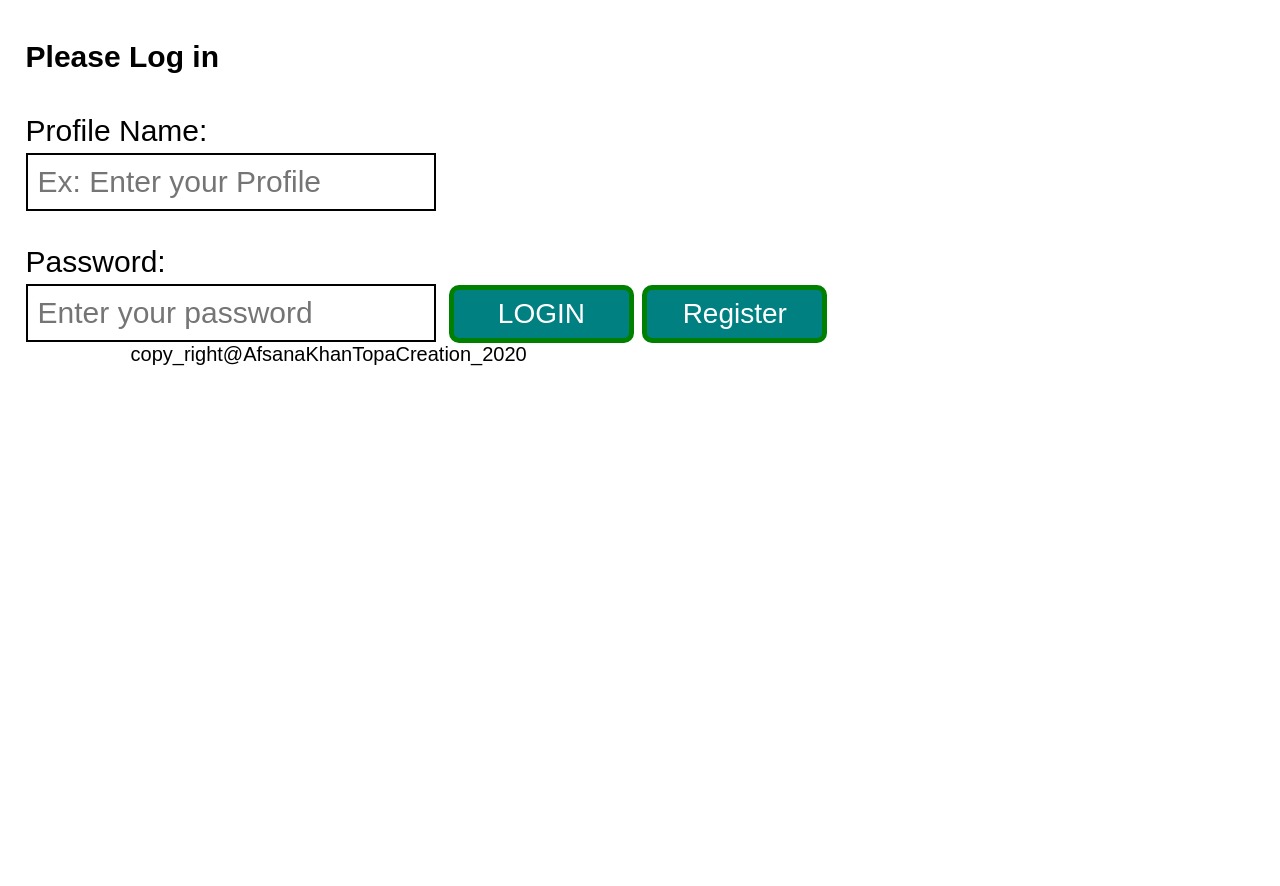
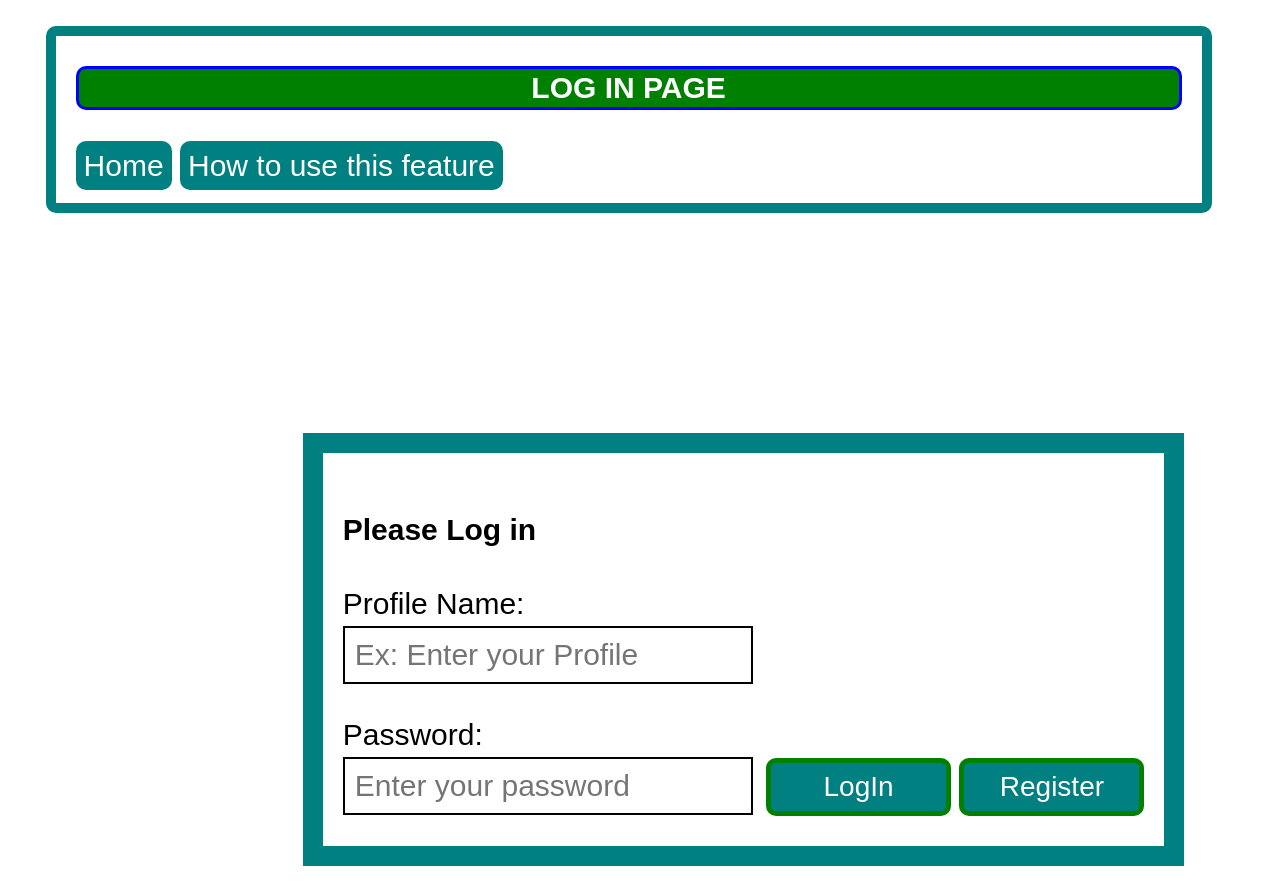
Before and after one commit to topaAfsana/Topa_Budget_Explorers, a PHP site: page /expense/expense_mode.html in a window 1280 px wide. Before the commit the page ends 366 px from the top, so only its background shows below. Run offline with PHP 8.4, Linux system fonts and the light colour scheme.

Commit message:
profile based features

```diff
--- a/expense/db_microservice.js
+++ b/expense/db_microservice.js
@@ -4,10 +4,10 @@ var tbltop=`<table class="dbTable">
 				<tr><th>Item</th><th>Date</th><th>Title</th><th>Amount</th><th class="chk"></th></tr>`;
 var tbl;
 
-var host="http://localhost:8080";
+// var host="http://localhost:8080";
 // var host="https://192.168.0.14:8443";
 // var host="https://52.91.249.153:8443";
-// var host="http://52.91.249.153:8080";
+var host="http://52.91.249.153:8080";
 
 
 //1.
@@ -521,8 +521,9 @@ function authenticateProfile(){
 				// test purpose
 				// alert(response);
 				if(response==="PROFILE FOUND"){
-				var logInValue=document.querySelector("#myProfileId").value;
+				var logInValue=document.querySelector("#myProfileId").value.toUpperCase();
 				document.querySelector("#logInZone").style.display="none";
+				document.querySelector("#logInHeaderZone").style.display="none";
 				document.querySelector("#hideId").style.display="block";
 				document.querySelector("#userId").innerHTML= logInValue;
 				}else{alert("User Not found ,Please Register First to Log in");}
@@ -572,6 +573,8 @@ function inserIntoProfileBasedTable(myProfName,myCreatetable){
 
 //17.
 function showTablesFromProfileBasedTable() {
+	document.querySelector("#showprofTableId").style.display='none';
+
 
 		var myProfName=document.querySelector("#myProfileId").value.toUpperCase();
 		var getTablesFromProfileBasedTableurl= host+'/get_tables_from_profile_based_table';
@@ -582,8 +585,8 @@ function showTablesFromProfileBasedTable() {
 			if(xmlhttp_getTablesFromProfileBasedTable.readyState===4 & xmlhttp_getTablesFromProfileBasedTable.status===200){
 				var records = JSON.parse(xmlhttp_getTablesFromProfileBasedTable.responseText);
 				console.log(records);
-			var top=`<table>
-				<tr><th>#</th><th>Tables</th></tr>`;
+			var top=`<table class="profBasedTable">
+				<tr><th class="profBasedTh"></th><th class="profBasedTh">Tables</th></tr>`;
 			var body= "";
 			for (i=0;i<records.length;i++){ var j=i+1;
 			var profileTrId=records[i].id;
@@ -594,7 +597,17 @@ function showTablesFromProfileBasedTable() {
 				document.querySelector("#profileTableViewerblockId").innerHTML =profiletbl;
 				//Future implementation
 				// displayEditOptions();
-}}; xmlhttp_getTablesFromProfileBasedTable.send();}
+}}; xmlhttp_getTablesFromProfileBasedTable.send();
+document.querySelector("#closeprofTableId").style.display='inline-block';
+document.querySelector("#tableViewerZone").style.display='inline-block';
+}
+
+//17.
+function closeTablesFromProfileBasedTable() {
+	document.querySelector("#showprofTableId").style.display='inline-block';
+	document.querySelector("#closeprofTableId").style.display='none';
+	document.querySelector("#tableViewerZone").style.display='none';
+}
 
 
 
--- a/expense/expense_mode.css
+++ b/expense/expense_mode.css
@@ -21,6 +21,7 @@ button{
 		font-size: 28px;
 
 }
+
 
 
 
@@ -266,7 +267,7 @@ tbody{
 */}
 
 footer{
-	position: relative;
+	position: fixed;
 }
 #footerText{
 	padding: 5px;
@@ -282,3 +283,45 @@ footer{
 	width: 100%;
 
 }
+
+
+#logInZone{
+	border: 20px solid teal;
+	width: 100%
+	height: 100%;
+	padding: 20px;
+	margin: 20px;
+	display: block;
+	float: right;
+	margin-right: 70px;
+	margin-top: 200px;
+	padding-bottom: 30px;
+}
+
+.profBasedTable{
+	border: 5px solid teal;
+	width: 20%;
+}
+
+.profBasedTh{
+	color: blue;
+	width: 100%;
+	padding: 8px;
+	text-align: center;
+
+}
+.showTableButton{
+width: 300px;
+	padding: 8px;
+	text-align: center;
+	background-color: teal;
+	border-radius: 10px;
+	color: white;
+	border: 5px solid green;
+	text-align: center;
+	font-size: 28px;
+}
+#profName{
+	float: right;
+	margin-top: -40px;
+}
--- a/expense/expense_mode.html
+++ b/expense/expense_mode.html
@@ -16,17 +16,28 @@
 
 
 <!-- LOG IN ZONE -->
+<!-- 1. HEADER ZONE-->
+<div id="logInHeaderZone">
+<div id="header" >
+  <h4 id="headerTextId">LOG IN PAGE</h4>
+ <ul> <li><a id="homeLink" href="../index.html">Home</a></li></ul>
+ <ul> <li><a id="howToLink" href="../howto.html">How to use this feature</a></li></ul>
+</div>
+</div>
+<!-- 1. HEADER ZONE-->
 <div id=logInZone>
   <h4>Please Log in</h4>
   <form>
   <label>Profile Name: </label> <input type="text" placeholder="Ex: Enter your Profile "id="myProfileId"></input>
  <br></br>
   <label> Password: </label> <input type="text" placeholder="Enter your password"id="myPassId"></input>
-  <button type="button"  onclick="authenticateProfile()"><label class='formButtons'>LOGIN</label></button>
+  <button type="button"  onclick="authenticateProfile()"><label class='formButtons'>LogIn</label></button>
 
    <button type="button" onclick="createProfile()"><label class='formButtons'>Register</label></button>
 </form>
 </div>
+
+
 <!-- LOG IN ZONE -->
 
 
@@ -42,6 +53,7 @@
   <h4 id="headerTextId">Expense Check</h4>
  <ul> <li><a id="homeLink" href="../index.html">Home</a></li></ul>
  <ul> <li><a id="howToLink" href="../howto.html">How to use this feature</a></li></ul>
+ <div id="profName" style="display:inline-block;">PROFILE:  <h4 id="userId"  style="display:inline-block;"></h4></div>
 </div>
 <!-- 1. HEADER ZONE-->
 
@@ -51,12 +63,15 @@
 <!-- 2. PAGE BODY-->
 <div id="container">
 
-  <h3 id="userId">USER:<h3>
-  <input type='button' id='showprofTableId' value='SHOW MY TABLES' onclick="showTablesFromProfileBasedTable()">
+
   <!-- PROFILE TABLES ZONE -->
+ <input type='button' id='showprofTableId' class='showTableButton' value='SHOW MY TABLES' onclick="showTablesFromProfileBasedTable()">
+ <input type='button' id='closeprofTableId' class='showTableButton' value='CLOSE' style="display:none"; onclick="closeTablesFromProfileBasedTable()">
 
-<h3 id="profileTableTitleId"></h3>
-<div id="profileTableViewerblockId"></div>
+<div id="tableViewerZone" style="display:none";>
+  <h3 id="profileTableTitleId"></h3>
+  <div id="profileTableViewerblockId"></div>
+</div>
 
 <!-- PROFILE TABLES ZONE -->
 
@@ -125,6 +140,9 @@
 
 
 
+<!-- 5. FOOTER ZONE-->
+<footer id="footer"><p id="footerText">copy_right@AfsanaKhanTopaCreation_2020</p></footer>
+<!-- 5. FOOTER ZONE-->
 
 
 
@@ -135,9 +153,6 @@
 
 
 
-<!-- 5. FOOTER ZONE-->
-<footer id="footer"><p id="footerText">copy_right@AfsanaKhanTopaCreation_2020</p></footer>
-<!-- 5. FOOTER ZONE-->
 
 
 
```
Also changed, not shown: 2 other files.
